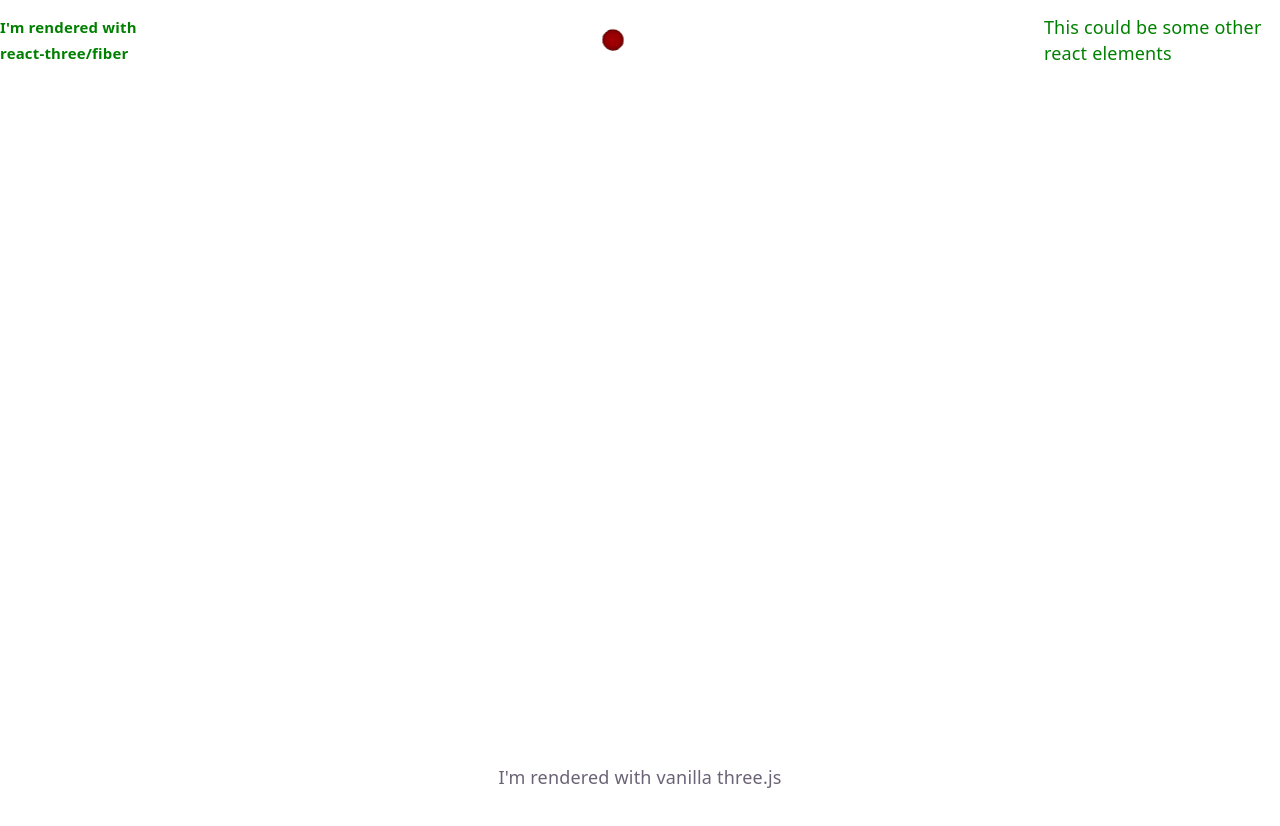
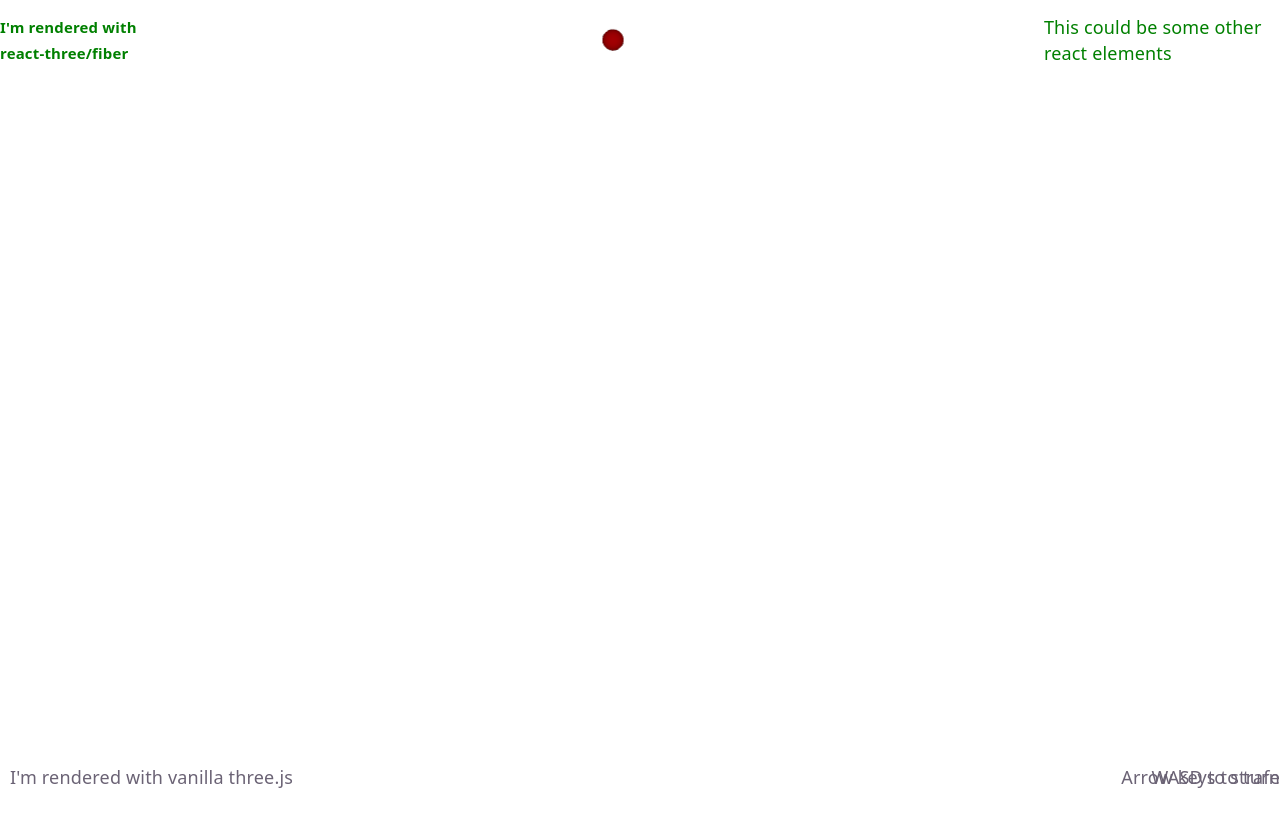
Before and after one commit to lewispjjpb/threejs-vite, a React (Vite) app: page / in a window 1280 px wide. Shown: the top 826 px of the page. Built offline with nearby package versions, Linux system fonts and the light colour scheme; no server answers.

Commit message:
add mixer back in

```diff
--- a/index.html
+++ b/index.html
@@ -12,5 +12,7 @@
     </div>
     <script type="module" src="/src/vanilla-three.ts"></script>
     <div id="info">I'm rendered with vanilla three.js</div>
+    <div class="controls">WASD to strafe</div>
+    <div class="controls">Arrow keys to turn</div>
   </body>
 </html>
--- a/src/camera/main-camera.ts
+++ b/src/camera/main-camera.ts
@@ -11,6 +11,7 @@ export class MainCamera {
   public camera: PerspectiveCamera;
   private readonly cameraOffset = new Vector3(0, 5, 10);
   private readonly objectToFollow: PlayerShip;
+  private readonly controls: OrbitControls;
 
   constructor(zOffset: number, objectToFollow: PlayerShip) {
     const camera = new PerspectiveCamera(fov, aspect, near, far);
@@ -30,7 +31,7 @@ export class MainCamera {
     };
 
     this.camera = camera;
-    // this.controls = controls;
+    this.controls = controls;
   }
 
   updatePosition() {
@@ -44,7 +45,7 @@ export class MainCamera {
     this.camera.position.lerp(worldOffset, 0.1);
     this.camera.quaternion.copy(playerRotation);
     this.camera.lookAt(playerPosition);
-    // this.controls.target.copy(playerPosition);
-    // this.controls.update();
+    this.controls.target.copy(playerPosition);
+    // this.controls.update(); //test toggle
   }
 }
--- a/src/components/player-ship.ts
+++ b/src/components/player-ship.ts
@@ -8,14 +8,15 @@ import {
 } from 'three';
 
 import { GLTF, GLTFLoader } from 'three/examples/jsm/loaders/GLTFLoader.js';
-import { UpdateManager } from '../services/update-manager';
 
 export class PlayerShip extends Object3D {
   public readonly gltf: GLTF;
+  public readonly mixer: AnimationMixer;
 
-  private constructor(gltf: GLTF) {
+  private constructor(gltf: GLTF, mixer: AnimationMixer) {
     super();
     this.gltf = gltf;
+    this.mixer = mixer;
   }
 
   static async initializePlayerShip() {
@@ -75,7 +76,7 @@ export class PlayerShip extends Object3D {
         });
       }
       gltf.scene.position.set(0, 4, 0);
-      return new PlayerShip(gltf);
+      return new PlayerShip(gltf, mixer);
     } catch (error) {
       console.error('Error loading player ship:', error);
       throw error;
--- a/src/index.css
+++ b/src/index.css
@@ -113,8 +113,18 @@ code {
 #info {
   position: absolute;
   bottom: 10px;
+  left: 10px;
   width: 100%;
-  text-align: center;
+  text-align: left;
+  z-index: 100;
+  display: block;
+}
+
+.controls {
+  position: absolute;
+  bottom: 10px;
+  width: 100%;
+  text-align: right;
   z-index: 100;
   display: block;
 }
--- a/src/vanilla-three.ts
+++ b/src/vanilla-three.ts
@@ -56,6 +56,7 @@ async function main() {
 
   const mCamera = new MainCamera(-30, playerShip);
   const updateManager = new UpdateManager(playerControls);
+  updateManager.addMixers(playerShip.mixer);
 
   function animate() {
     timer.update();
```
